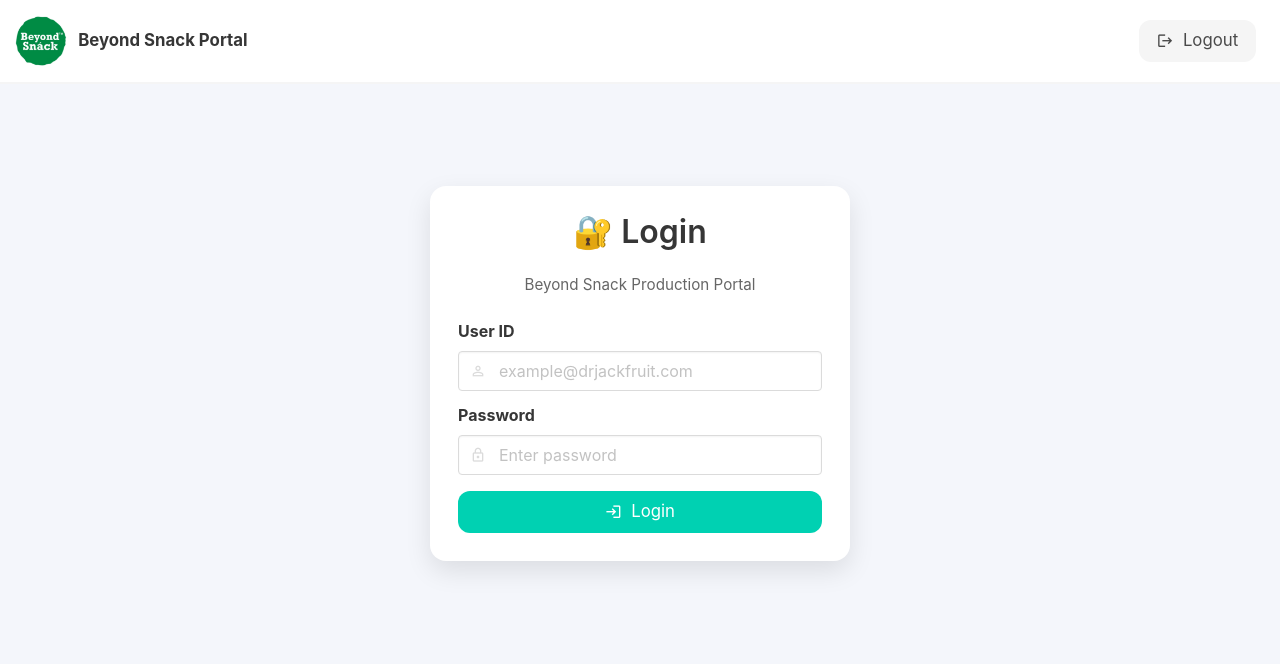
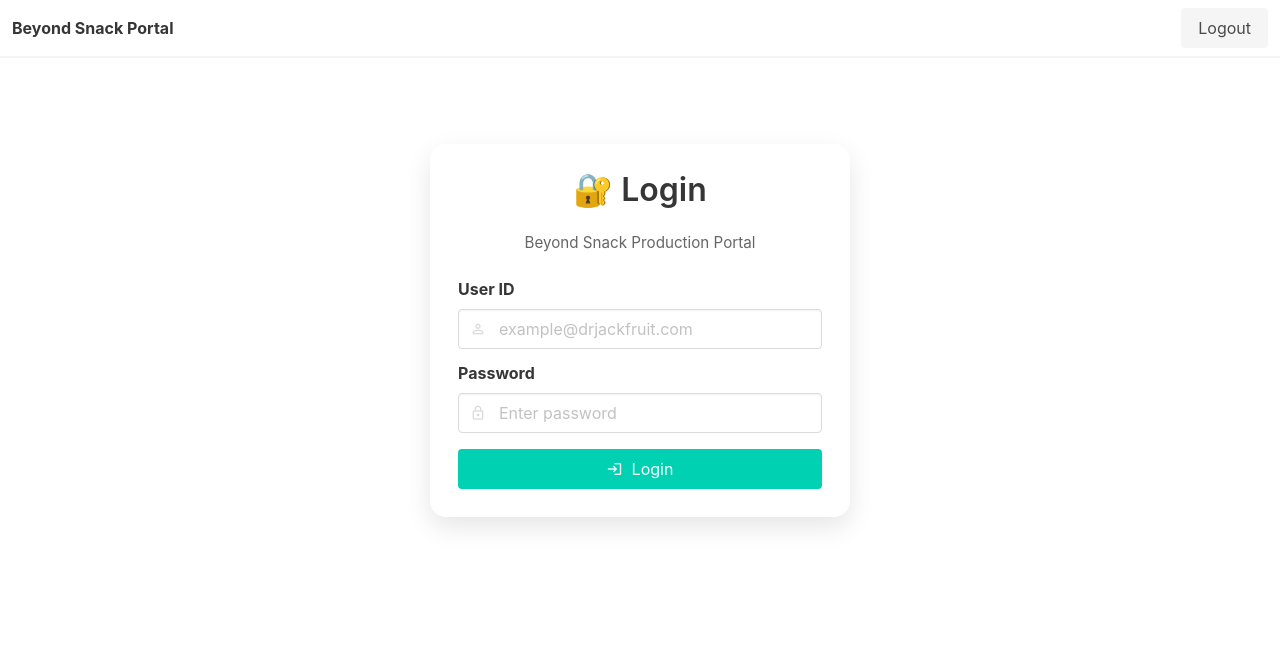
Before and after one commit to KingKai31/beyond_snack_portal, a Flask app: page / in a window 1280 px wide. Shown: the top 664 px of the page. Run offline with Flask 3, Linux system fonts and the light colour scheme; the visitor is signed in with stand-in values (Sample User, id 1); some libraries are stand-ins or nearby versions.

Commit message:
Update base.html

```diff
--- a/templates/base.html
+++ b/templates/base.html
@@ -2,103 +2,40 @@
 <html lang="en">
 <head>
   <meta charset="utf-8">
-  <title>Beyond Snack — Production Portal</title>
+  <title>Beyond Snack Portal</title>
+  <meta name="viewport" content="width=device-width, initial-scale=1">
 
-  <!-- MOBILE FIRST -->
-  <meta name="viewport" content="width=device-width, initial-scale=1, maximum-scale=1">
-
-  <!-- BULMA CSS -->
   <link href="https://cdn.jsdelivr.net/npm/bulma@0.9.4/css/bulma.min.css" rel="stylesheet">
-
-  <!-- MATERIAL ICONS -->
-  <link href="https://cdn.jsdelivr.net/npm/@mdi/font@7.3.67/css/materialdesignicons.min.css" rel="stylesheet">
-
-  <!-- CHART.JS (for dashboard) -->
-  <script src="https://cdn.jsdelivr.net/npm/chart.js"></script>
-
-  <style>
-    body {
-      background: #f4f6fb;
-      font-size: 1.05rem;
-    }
-
-    .navbar {
-      padding: 12px;
-    }
-
-    .logo {
-      height: 52px;
-    }
-
-    .container {
-      max-width: 100%;
-      padding: 16px;
-    }
-
-    .box, .card {
-      border-radius: 14px;
-      box-shadow: 0 8px 20px rgba(0,0,0,0.06);
-    }
-
-    input, select, textarea {
-      font-size: 1.05rem;
-    }
-
-    .button {
-      font-size: 1.05rem;
-      border-radius: 12px;
-    }
-
-    /* BACK BUTTON */
-    .back-btn {
-      margin-bottom: 12px;
-    }
-
-    /* MOBILE FIX */
-    @media (max-width: 768px) {
-      body {
-        font-size: 1.1rem;
-      }
-    }
-  </style>
+  <link href="https://cdn.jsdelivr.net/npm/@mdi/font/css/materialdesignicons.min.css" rel="stylesheet">
 </head>
 
 <body>
 
-<!-- TOP NAVBAR -->
 <nav class="navbar is-white has-shadow">
-  <div class="navbar-brand" style="display:flex;align-items:center;">
-    <img src="{{ url_for('static', filename='logo.png') }}" class="logo" alt="Beyond Snack">
-    <strong style="margin-left:10px;">Beyond Snack Portal</strong>
+  <div class="navbar-brand">
+    <div class="navbar-item">
+      <strong>Beyond Snack Portal</strong>
+    </div>
   </div>
 
   {% if session.get("user") %}
   <div class="navbar-end">
     <div class="navbar-item">
       <a href="{{ url_for('logout') }}" class="button is-light">
-        <span class="mdi mdi-logout"></span>&nbsp; Logout
+        Logout
       </a>
     </div>
   </div>
   {% endif %}
 </nav>
 
-<!-- MAIN CONTENT -->
 <section class="section">
   <div class="container">
 
-    <!-- BACK BUTTON -->
-    {% if request.endpoint not in ['index', 'login'] %}
-    <a onclick="history.back()" class="button is-light back-btn">
-      <span class="mdi mdi-arrow-left"></span>&nbsp; Back
-    </a>
-    {% endif %}
-
-    <!-- FLASH MESSAGES -->
     {% with messages = get_flashed_messages(with_categories=true) %}
       {% if messages %}
         {% for cat, msg in messages %}
-          <div class="notification is-{{ 'success' if cat=='success' else 'danger' }}">
+          <div class="notification is-{{ 'danger' if cat=='danger' else 'success' }}">
             {{ msg }}
           </div>
         {% endfor %}
@@ -106,7 +43,6 @@
     {% endwith %}
 
     {% block content %}{% endblock %}
-
   </div>
 </section>
 
```
